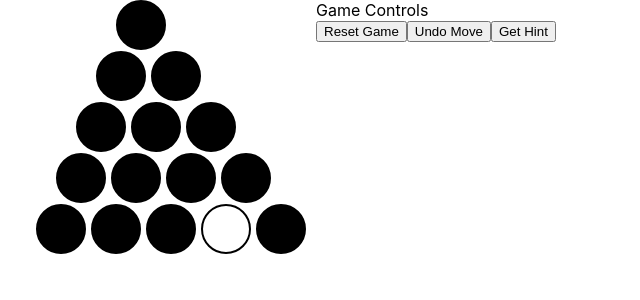
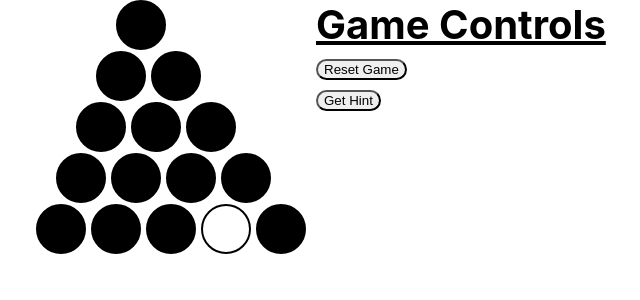
Before and after one commit to joshbrooklyn/cracker-barrell, a React (Create React App) app: page / in a window 1280 px wide. Shown: the top 300 px of the page, without its empty margins (84-724 px from the left). Built offline with nearby package versions, Linux system fonts and the light colour scheme.

Commit message:
version 0.4

```diff
--- a/src/index.css
+++ b/src/index.css
@@ -19,7 +19,7 @@ code {
   100% {visibility:visible;}
 }
 
-#game-message {
+#game-message-old {
 	position:absolute;
   height: 100px;
   top: 10px;
@@ -46,7 +46,7 @@ button:focus {
 }
 
 #peg-location.from-selected {
-	background-color:red;
+	background-color:darkgrey;
 }
 
 #peg-location.to-selectable {
@@ -57,13 +57,44 @@ button:focus {
 	animation-iteration-count:infinite;
 }
 
-.game-controls {
+#game-controls {
 	display:inline-block;
 	vertical-align:top;
+	width:300px
 }
 
-.game-controls.button {
+#game-control-header {
+	font-size:40px;
+	font-weight:bold;
+	text-decoration:underline;
+}
+
+#game-message {
+	text-decoration:none;
+	font-size:18px;
+	visibility:hidden;
+	width:100%;
+}
+
+#game-message.won {
+	color:green;
+	visibility:visible;
+}
+
+#game-message.lost {
+	color:red;
+	visibility:visible;
+}
+
+#game-controls button {
 	border-radius: 20px;
+	display:block;
+	margin-top:10px;
+	text-decoration:none;
+}
+
+#game-controls button:hover {
+	cursor: pointer;
 }
 
 .game-board {
@@ -73,7 +104,7 @@ button:focus {
 }
 
 #peg-location.from-selectable:hover {
-	background-color:blue;
+	background-color:lightgrey;
   cursor:pointer;
 }
 
@@ -81,7 +112,3 @@ button:focus {
 	background-color:lightgrey;
   cursor:pointer;
 }
-
-#peg-location.from-selected:hover {
-  cursor:pointer;
-}
--- a/src/index.js
+++ b/src/index.js
@@ -17,12 +17,27 @@ function GameMessage(props){
 }
 
 function GameControls(props){
+	console.log(props.gameResult);
+	let messageClass = "";
+	let messageText = "";
+	if (props.gameResult) {
+		if (props.gameResult === 1) {
+			messageClass = "won";
+			messageText = "You Won!!!";
+		}
+		else if(props.gameResult === -1){
+			messageClass = "lost";
+			messageText = "Sorry, you are out of moves with more than one peg left, which means you lost. Click \"Reset Game\" to try again!";
+		}
+
+	}
+
 	return (
-		<div className="game-controls">
-			<div>Game Controls</div>
+		<div id="game-controls">
+			<div id="game-control-header">Game Controls</div>
 			<button>Reset Game</button>
-			<button>Undo Move</button>
 			<button>Get Hint</button>
+			<div id="game-message" className={messageClass}>{messageText}</div>
 		</div>
 	)
 }
@@ -86,10 +101,6 @@ class Board extends React.Component {
 
 		return (
 		  <div className="game-board">
-		  	<GameMessage
-						showMessage = {false}
-						message = 'You Won!!!'
-				/>
 		  	{rows}
 		 	</div>
     );
@@ -99,6 +110,8 @@ class Board extends React.Component {
 class CrackerBarrell extends React.Component {
 	constructor(props) {
 		super(props);
+
+		this.unslectPeg = this.unselectPeg.bind(this);
 
 		this.state = {
 			history: [{
@@ -111,8 +124,26 @@ class CrackerBarrell extends React.Component {
 			}],
 
 			selectedPeg:null,
+			gameResult:null,
 		};
 	}
+
+	unselectPeg(e) {
+		//console.log(e);
+
+	  /*if (this.node.contains(e.target)) {
+	    return;
+	  }*/
+
+		const history = this.state.history;
+
+		document.removeEventListener('click', this.unslectPeg, false);
+
+  	this.setState ({
+			selectedPeg: null,
+				history: history,
+		});
+	};
 
 	handleClick(i, selectablePegs, selectableHoles) {
 		const selectedPeg = this.state.selectedPeg;
@@ -122,6 +153,8 @@ class CrackerBarrell extends React.Component {
 
 		if (selectedPeg === null) {
 			if (selectablePegs[i]) { // only do anyting if the peg has a valid move
+				document.addEventListener('click', this.unslectPeg, false);
+
 				this.setState ({
 					selectedPeg: i,
 				});
@@ -143,11 +176,15 @@ class CrackerBarrell extends React.Component {
 		  	  lastMove: lastMove
 		  	});
 
+				document.removeEventListener('click', this.unslectPeg, false);
+
 		  	this.setState ({
 					selectedPeg: null,
-					history: history,
+						history: history,
 				});
 			}
+			/*else if (i === selectedPeg)
+				return;*/
 		}
 	}
 
@@ -158,6 +195,8 @@ class CrackerBarrell extends React.Component {
 
 		let selectablePegs = 0;
     let selectableHoles = 0;
+
+
     if(this.state.selectedPeg === null) {
 	    selectablePegs = pegLocations.map((hasPeg,idx) => {
 	     if (hasPeg === 0) return 0;
@@ -172,6 +211,13 @@ class CrackerBarrell extends React.Component {
 
 	     return retVal;
 	    });
+
+
+	    if (selectablePegs.indexOf(1) === -1 && this.state.gameResult !== -1){
+	    	this.setState ({
+	    		gameResult:-1,
+	    	});
+	    }
 	  } else {
 	  	selectableHoles = pegLocations.map((hasPeg,idx) => {
 	     if (hasPeg === 1) return 0;
@@ -197,7 +243,9 @@ class CrackerBarrell extends React.Component {
 					selectableHoles = {selectableHoles}
 					onClick={(i) => this.handleClick(i, selectablePegs, selectableHoles)}
 				/>
-				<GameControls />
+				<GameControls
+					gameResult = {this.state.gameResult}
+				/>
 			</div>
 		);
 	}
```
